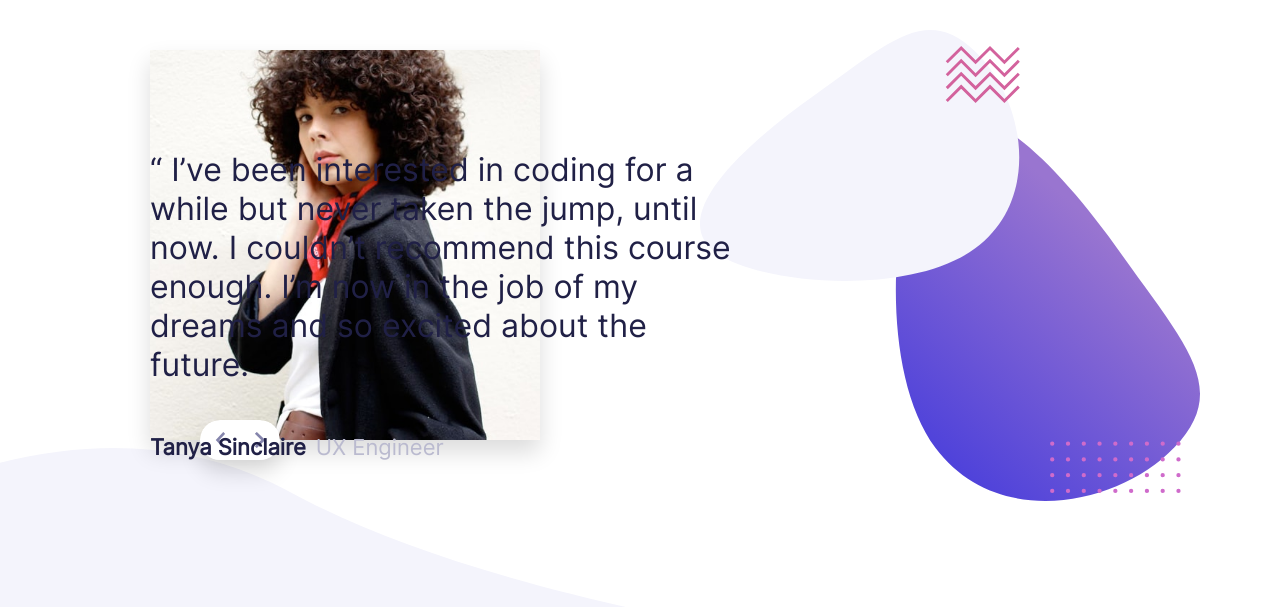
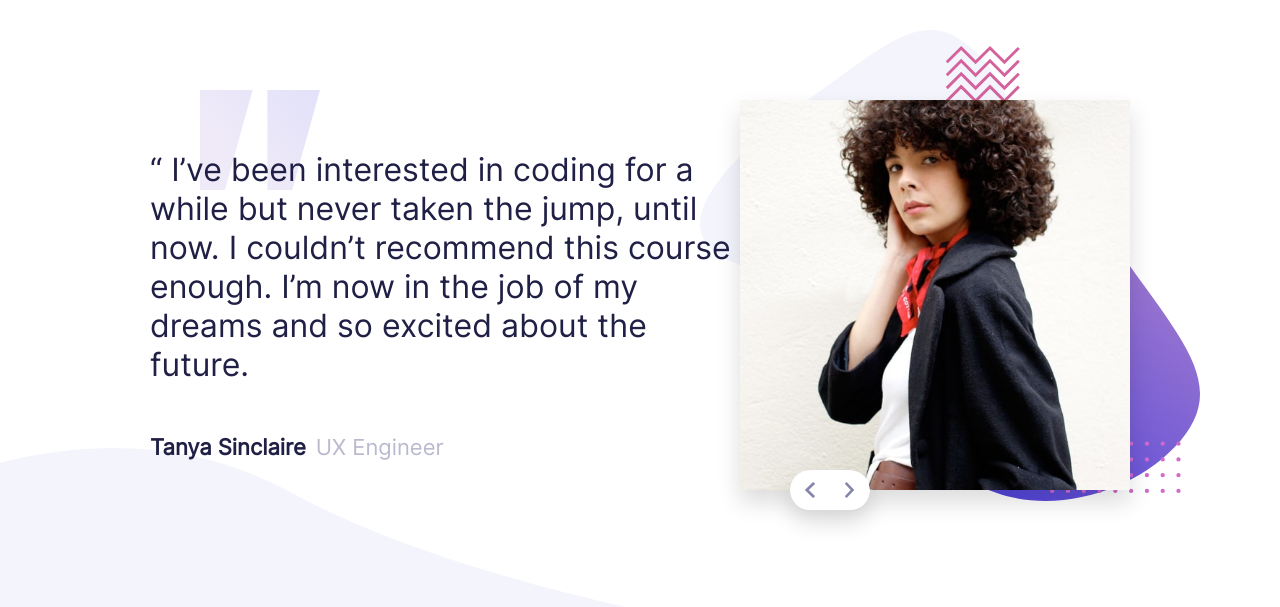
Before and after one commit to diana0506/testimonials-slider-ch, a plain HTML site: page index.html in a window 1280 px wide. Shown: the top 607 px of the page. Drawn offline with Linux system fonts and the light colour scheme.

Commit message:
fix: for resolution > 1440

```diff
--- a/sass/layout/_layout.scss
+++ b/sass/layout/_layout.scss
@@ -9,7 +9,8 @@
     }
     &__picture {
         position: absolute;
-        top: 5rem;
+        top: 10rem;
+        right: 15rem;
         z-index: 1;
         height: 80%;
         img {
```
Also changed, not shown: css/main.min.css, 1 other file.
